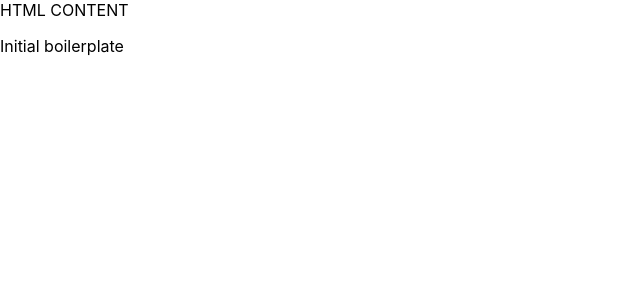
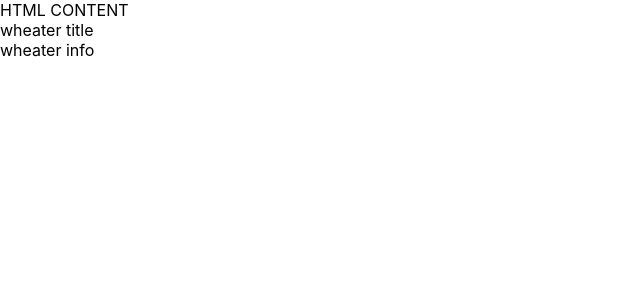
Before and after one commit to fmaranflorentino/daily-wheater, a React app: page / in a window 1280 px wide. Shown: the top 300 px of the page, without its empty margins (0-640 px from the left). Built offline with nearby package versions, Linux system fonts and the light colour scheme.

Commit message:
feat(App): Added WheaterStatus container

```diff
--- a/src/App.js
+++ b/src/App.js
@@ -3,11 +3,13 @@ import React from 'react';
 import Wrapper from './hoc/Wrapper';
 import Layout from './components/Layout/Layout';
 
+import WheaterStatus from './containers/WheaterStatus/WheaterStatus';
+
 function App() {
   return (
     <Wrapper>
       <Layout>
-        <p>Initial boilerplate</p>
+        <WheaterStatus />
       </Layout>
     </Wrapper>
   );
```
